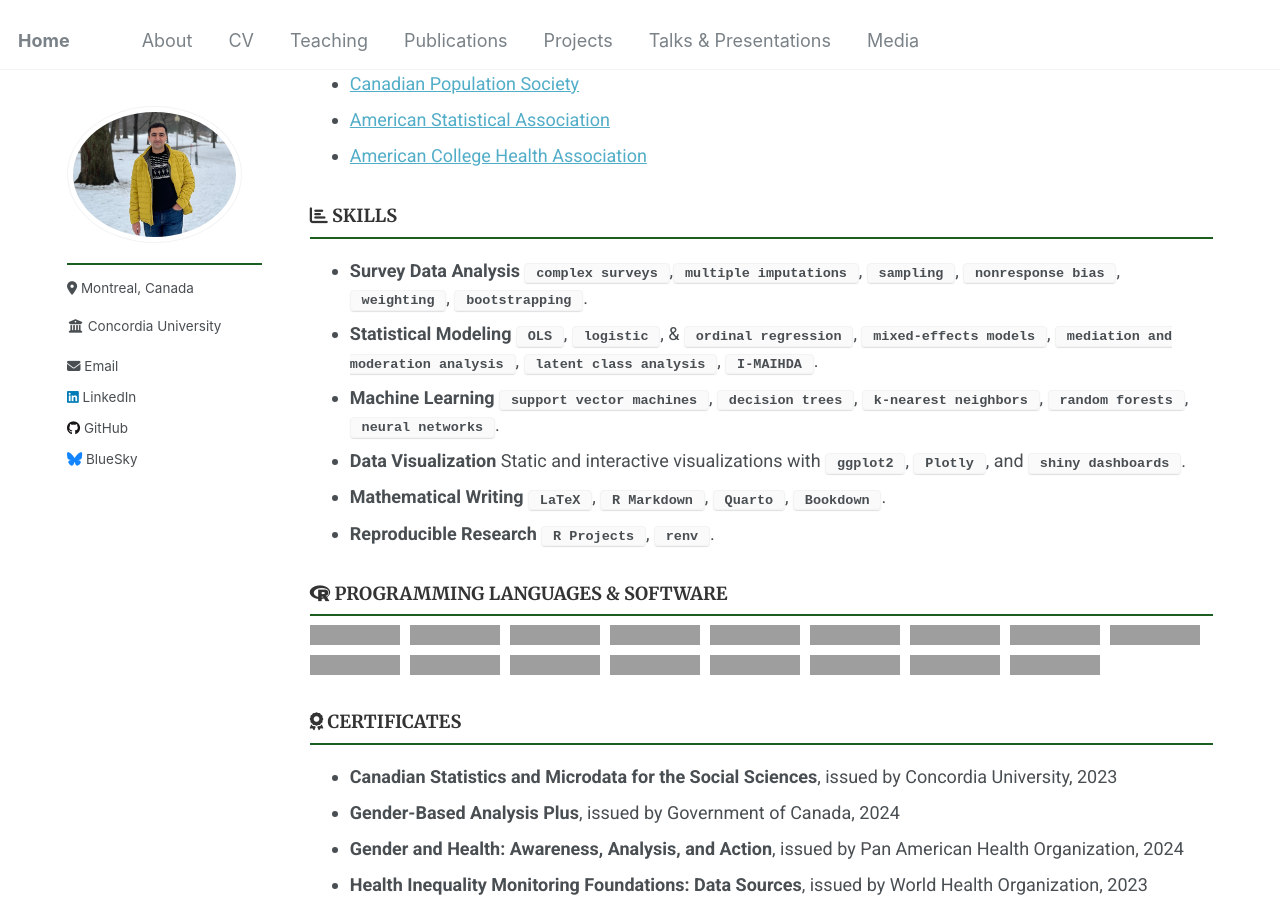
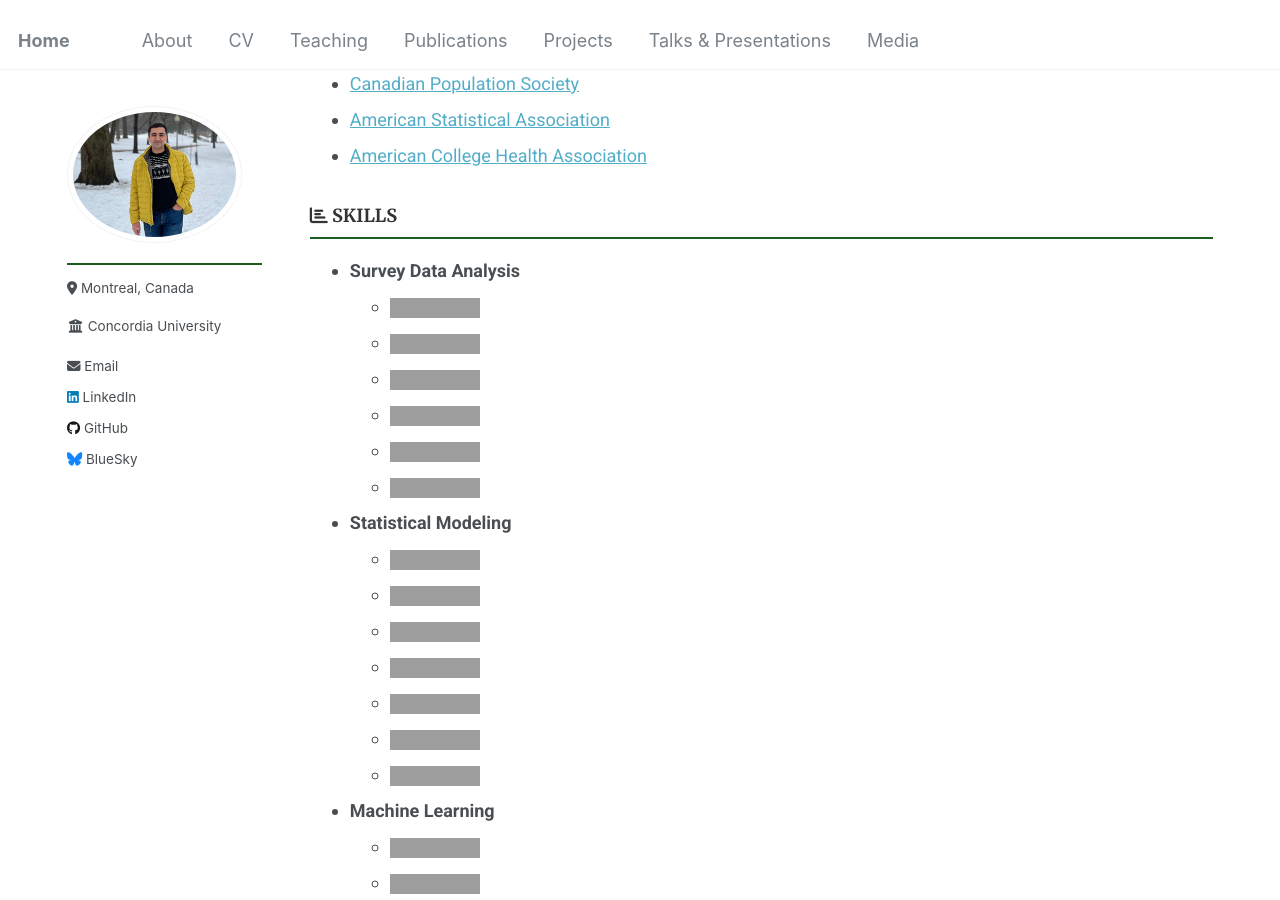
Before and after one commit to Mohsnmonji/mohsnmonji.github.io, a Jekyll site: the page built from _pages/Curriculum Vitae.md, in a window 1280 px wide and 900 px high, scrolled down 3373 px. Built offline with Jekyll 4.4.1, drawn with Linux system fonts in a browser that asks for light colours; grey boxes are pictures that could not be loaded.

Commit message:
Update Curriculum Vitae.md

```diff
--- a/_pages/Curriculum Vitae.md
+++ b/_pages/Curriculum Vitae.md
@@ -127,17 +127,43 @@ redirect_from:
 
 ### <i class="fas fa-chart-bar"></i> SKILLS
 - **Survey Data Analysis**
-   `complex surveys`,`multiple imputations`, `sampling`, `nonresponse bias`, `weighting`, `bootstrapping`.
+  - ![badge](https://img.shields.io/badge/complex%20surveys-blue)
+  - ![badge](https://img.shields.io/badge/multiple%20imputations-green)
+  - ![badge](https://img.shields.io/badge/sampling-red)
+  - ![badge](https://img.shields.io/badge/nonresponse%20bias-orange)
+  - ![badge](https://img.shields.io/badge/weighting-purple)
+  - ![badge](https://img.shields.io/badge/bootstrapping-lightgrey)
+
 - **Statistical Modeling**
-  `OLS`, `logistic`, & `ordinal regression`, `mixed-effects models`, `mediation and moderation analysis`, `latent class analysis`, `I-MAIHDA`.
+  - ![badge](https://img.shields.io/badge/OLS-blue)
+  - ![badge](https://img.shields.io/badge/logistic-green)
+  - ![badge](https://img.shields.io/badge/ordinal%20regression-red)
+  - ![badge](https://img.shields.io/badge/mixed%2Deffects%20models-orange)
+  - ![badge](https://img.shields.io/badge/mediation%20and%20moderation%20analysis-lightgreen)
+  - ![badge](https://img.shields.io/badge/latent%20class%20analysis-blueviolet)
+  - ![badge](https://img.shields.io/badge/I-MAIHDA-yellow)
+
 - **Machine Learning**
-  `support vector machines`, `decision trees`, `k-nearest neighbors`, `random forests`, `neural networks`.
+  - ![badge](https://img.shields.io/badge/support%20vector%20machines-blue)
+  - ![badge](https://img.shields.io/badge/decision%20trees-red)
+  - ![badge](https://img.shields.io/badge/k-nearest%20neighbors-orange)
+  - ![badge](https://img.shields.io/badge/random%20forests-lightgreen)
+  - ![badge](https://img.shields.io/badge/neural%20networks-blueviolet)
+
 - **Data Visualization**
-  Static and interactive visualizations with `ggplot2`, `Plotly`, and `shiny dashboards`.
+  - ![badge](https://img.shields.io/badge/ggplot2-blue)
+  - ![badge](https://img.shields.io/badge/Plotly-green)
+  - ![badge](https://img.shields.io/badge/shiny%20dashboards-red)
+
 - **Mathematical Writing**
-  `LaTeX`, `R Markdown`, `Quarto`, `Bookdown`.
+  - ![badge](https://img.shields.io/badge/LaTeX-blue)
+  - ![badge](https://img.shields.io/badge/R%20Markdown-green)
+  - ![badge](https://img.shields.io/badge/Quarto-red)
+  - ![badge](https://img.shields.io/badge/Bookdown-lightgrey)
+
 - **Reproducible Research**
-  `R Projects`, `renv`.
+  - ![badge](https://img.shields.io/badge/R%20Projects-blueviolet)
+  - ![badge](https://img.shields.io/badge/renv-lightgreen)
 
 
 <h3><i class="fab fa-r-project"></i> PROGRAMMING LANGUAGES & SOFTWARE</h3>
```
